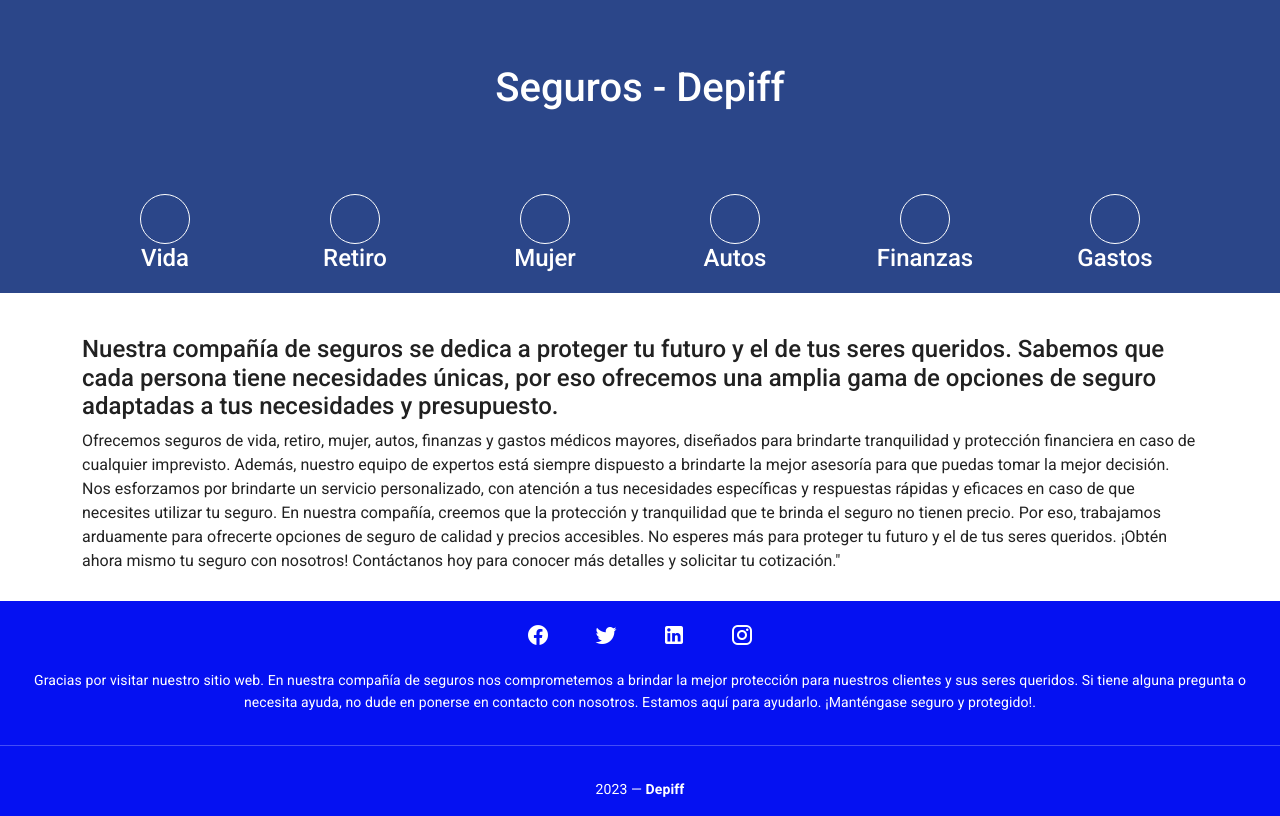
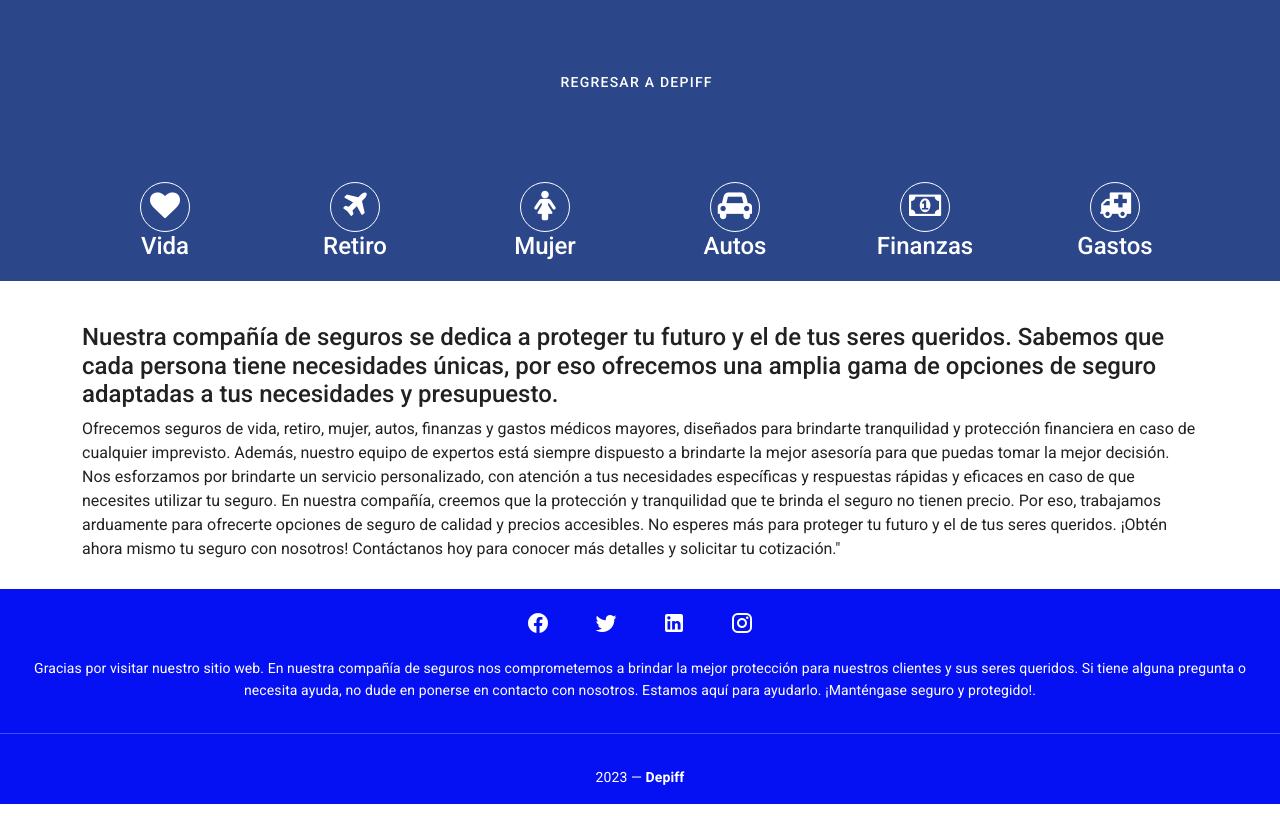
Before and after one commit to ingequiroga1/DepiffApp, a Vue app: page /#/seguros in a window 1280 px wide. Built offline with nearby package versions, Linux system fonts and the light colour scheme.

Commit message:
Se corrige error con FA

```diff
--- a/public/index.html
+++ b/public/index.html
@@ -8,6 +8,7 @@
     <title><%= htmlWebpackPlugin.options.title %></title>
     <link rel="stylesheet" href="https://fonts.googleapis.com/css?family=Roboto:100,300,400,500,700,900">
     <link rel="stylesheet" href="https://cdn.jsdelivr.net/npm/@mdi/font@latest/css/materialdesignicons.min.css">
+    <link rel="stylesheet" href="https://cdnjs.cloudflare.com/ajax/libs/font-awesome/4.7.0/css/font-awesome.min.css">
   </head>
   <body>
     <noscript>
--- a/src/modules/seguros/layouts/layoutSeguros.vue
+++ b/src/modules/seguros/layouts/layoutSeguros.vue
@@ -2,7 +2,10 @@
   <v-app>
     <section id="cabecera" style="margin-bottom: 30px;">
     <div class="text-center bgazul" style="padding-top: 5%; overflow: hidden;">
-      <h1>Seguros - Depiff</h1>
+      <v-btn text @click="enviarA">
+          <span class="mr-2">Regresar a Depiff</span>
+        </v-btn>
+      <!-- <h1 @click="enviarA">Seguros - Depiff</h1> -->
       <div class="container" style="margin-top: 50px;">
            <div class="row">
               <div class="col-md-2 conticon" style="padding-top: 20px">
@@ -77,6 +80,9 @@ methods: {
       console.log(id);
       this.$router.push({name:'datos',params:{id:id}})
    },
+   enviarA(){
+      this.$router.push('/')
+   }
 
 },
 components: {
@@ -89,6 +95,10 @@ components: {
 </script>
 
 <style scoped>
+
+.v-btn{
+   color: #fff;
+}
 .bgazul{
     background: #2b4689;
     color: #fff;
```
